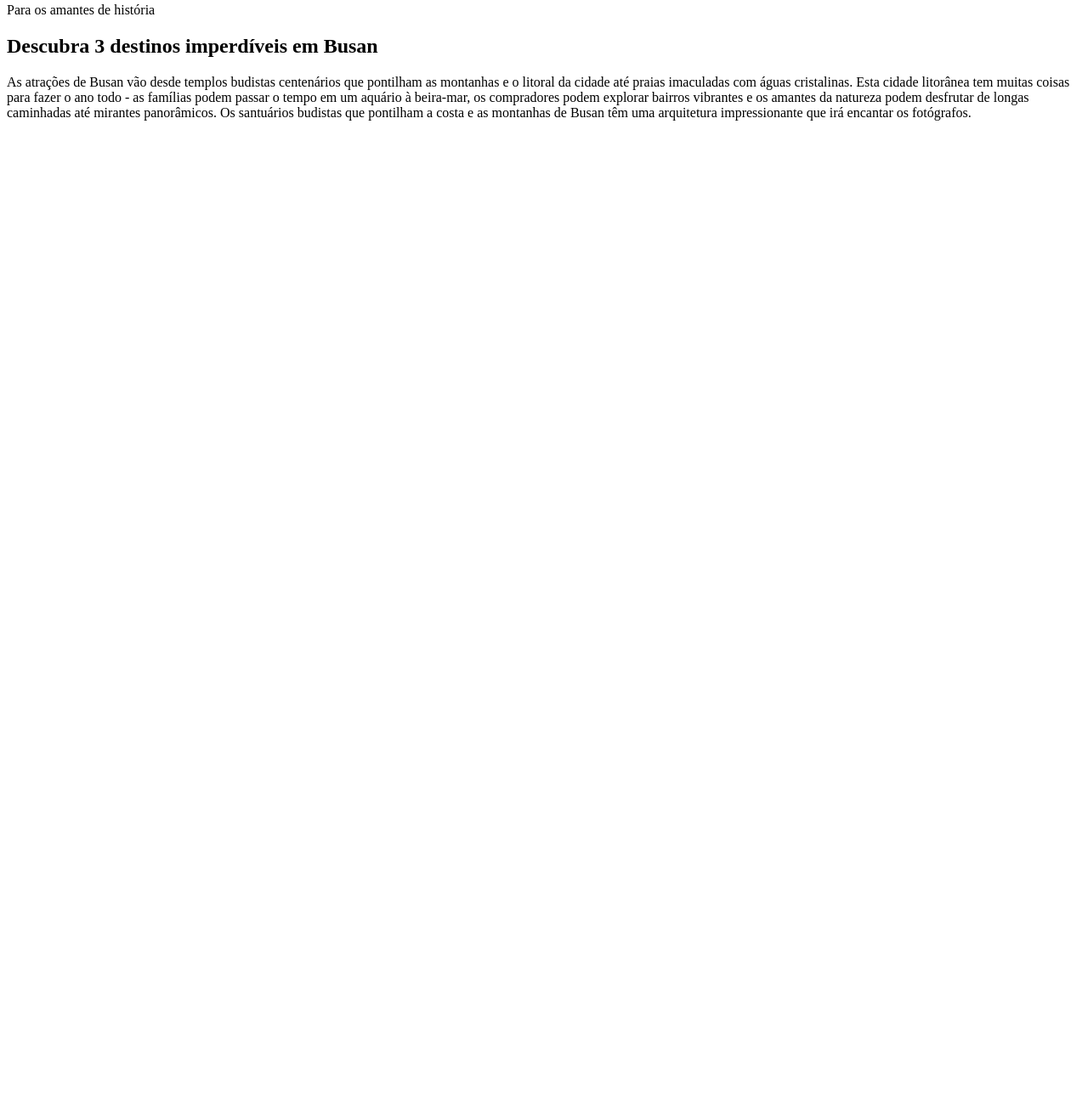
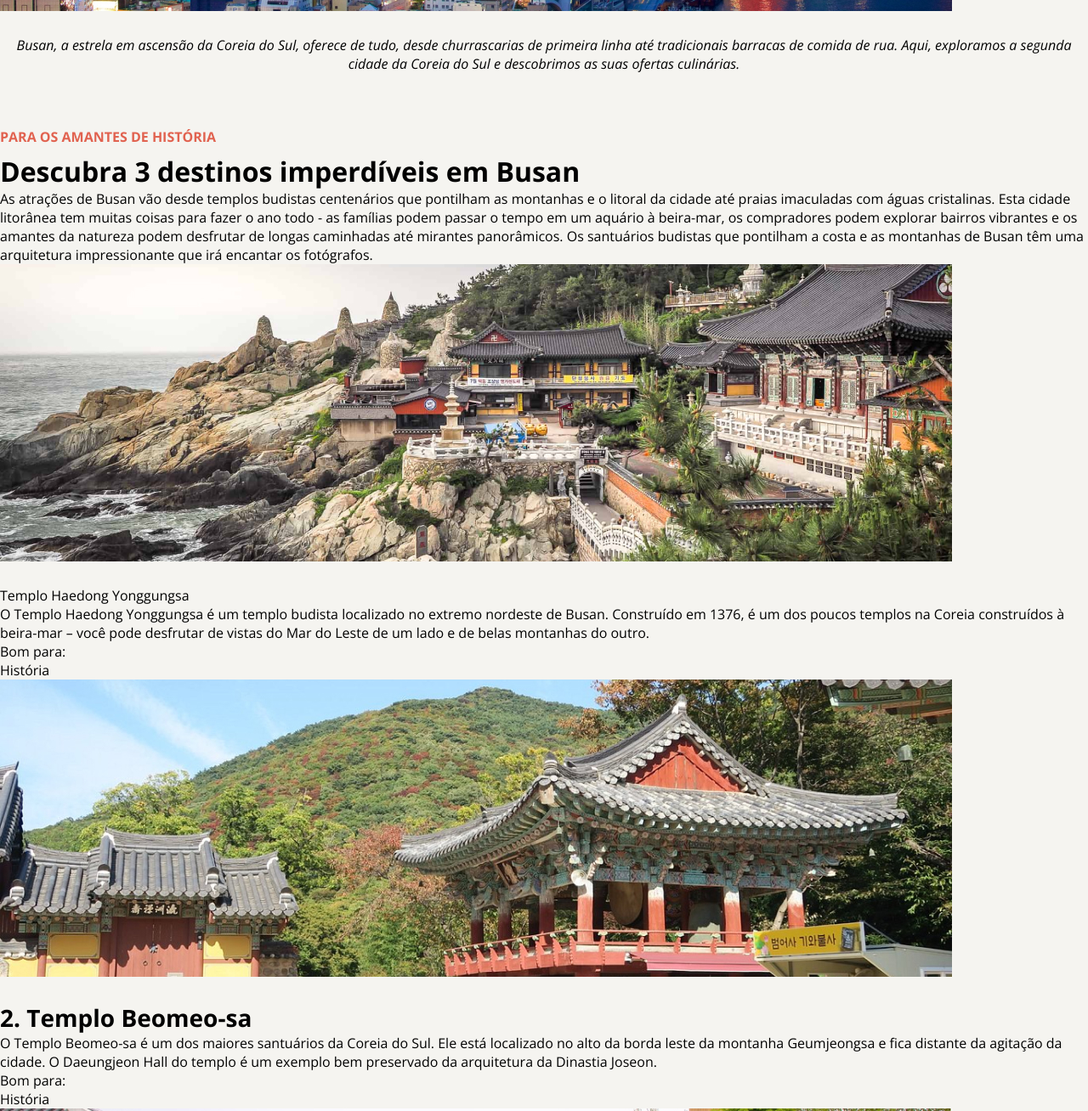
Before and after one commit to kjeehcs/Projeto-LocalTuristico, a plain HTML site: page index.html in a window 1280 px wide. Shown: the part 830-2138 px from the top of the page at 85% size. Before the commit the page ends 988 px from the top, so only its background shows below. Drawn offline with nearby package versions, Linux system fonts and the light colour scheme.

Commit message:
Adicionando mais conteúdo no HTML e estilizando no css

```diff
--- a/index.html
+++ b/index.html
@@ -4,37 +4,95 @@
 <head>
     <meta charset="UTF-8">
     <meta name="viewport" content="width=device-width, initial-scale=1.0">
+    <link rel="preconnect" href="https://fonts.googleapis.com">
+    <link rel="preconnect" href="https://fonts.gstatic.com" crossorigin>
+    <link href="https://fonts.googleapis.com/css2?family=Open+Sans:ital,wght@0,300..800;1,300..800&display=swap"
+        rel="stylesheet">
+    <link rel="stylesheet" href="style.css">
     <title>Local Turístico</title>
 </head>
 
 <body>
-    <main>
+    <main id="page">
         <section id="introdution">
-            <p>Sua próxima viagem:</p>
+            <p class="para-amantes">Sua próxima viagem:</p>
             <h1>Conheça Busan</h1>
 
             <img src="Assets/busan-main-page.jpg" alt="Imagem de Busan, a estrela em ascensão da Coreia do Sul.">
 
-            <p>Busan, a estrela em ascensão da Coreia do Sul, oferece de tudo, desde churrascarias de primeira linha até
+            <p id="subtitle">Busan, a estrela em ascensão da Coreia do Sul, oferece de tudo, desde churrascarias de primeira linha até
                 tradicionais barracas de comida de rua. Aqui, exploramos a segunda cidade da Coreia do Sul e descobrimos
                 as suas ofertas culinárias.</p>
 
         </section>
 
         <section id="discover">
-            <p>Para os amantes de história</p>
+            <div id="templo-haedong">
+                <p class="para-amantes">Para os amantes de história</p>
                 <h2>Descubra 3 destinos imperdíveis em Busan</h2>
 
                 <p>As atrações de Busan vão desde templos budistas centenários que pontilham as montanhas e o litoral da
-                cidade até praias imaculadas com águas cristalinas. Esta cidade litorânea tem muitas coisas para fazer o
+                    cidade até praias imaculadas com águas cristalinas. Esta cidade litorânea tem muitas coisas para
+                    fazer o
                     ano todo - as famílias podem passar o tempo em um aquário à beira-mar, os compradores podem explorar
                     bairros vibrantes e os amantes da natureza podem desfrutar de longas caminhadas até mirantes
                     panorâmicos.
-                Os santuários budistas que pontilham a costa e as montanhas de Busan têm uma arquitetura impressionante
+                    Os santuários budistas que pontilham a costa e as montanhas de Busan têm uma arquitetura
+                    impressionante
                     que irá encantar os fotógrafos.
                 </p>
+                <img src="Assets/templo-haedong.jpg" alt="templo-haedong">
+                <ol>
+                    <li>Templo Haedong Yonggungsa </li>
+                </ol>
 
+                <p>
+                    O Templo Haedong Yonggungsa é um templo budista localizado no extremo nordeste de Busan. Construído
+                    em
+                    1376,
+                    é um dos poucos templos na Coreia construídos à beira-mar – você pode desfrutar de vistas do Mar do
+                    Leste de
+                    um lado e de belas montanhas do outro.
+                </p>
 
+                <p>Bom para:</p>
+                <ul>
+                    <li>História</li>
+                </ul>
+            </div>
+            <div id="templo-beomeo-sa">
+                <img src="Assets/templo-beomeo-sa.jpg" alt="Imagem do Templo Beomeo-sa">
+
+                <h3>2. Templo Beomeo-sa</h2>
+                <p>
+                    O Templo Beomeo-sa é um dos maiores santuários da Coreia do Sul. Ele está localizado no alto da
+                    borda leste da montanha Geumjeongsa e fica distante da agitação da cidade. O Daeungjeon Hall do
+                    templo é um exemplo bem preservado da arquitetura da Dinastia Joseon.
+                </p>
+                <p>Bom para:</p>
+                <ul>
+                    <li> História </li>
+                </ul>
+            </div>
+            <div id="parque-yongdusan">
+                <img src="Assets/parque-yongdusan.jpg" alt="Imagem do Parque Yongdusan">
+
+                <h3>3. Parque Yongdusan</h2>
+                <p>
+                    O Parque Yongdusan, localizado no centro de Busan, abriga alguns dos monumentos mais importantes da
+                    cidade. Você pode ver vistas espetaculares do topo da Torre Busan, de 120 metros de altura. O parque
+                    tem 2 museus – confira os instrumentos musicais tradicionais no Museum of World Folk Instruments e
+                    mais de 80 veleiros coreanos no Exhibition Hall of World Model Boats.
+                </p>
+                <p>Bom para:
+
+                </p>
+                <ul>
+                    <li>Casais</li>
+                    <li>Familias</li>
+                    <li>Orçamento</li>
+                </ul>
+            </div>
         </section>
     </main>
 </body>
--- a/style.css
+++ b/style.css
@@ -0,0 +1,47 @@
+*{
+    margin: 0;
+    padding: 0;
+}
+:root{
+    font-family: "Open Sans", sans-serif;
+}
+
+body {
+    background-color: #F5F4F0;
+}
+h1 {
+    font-size: 36px;
+    font-weight: bold;
+    margin-bottom: 40px;
+}
+h2 {
+    font-size: 32px;
+    font-weight: bold;
+}
+h3 {
+    font-size: 28px;
+    font-weight: bold;
+}
+p {
+    font-size: 16px;
+    font-weight: 400;
+}
+#subtitle {
+    font-size: 16px;
+    font-style: italic;
+    margin-bottom: 40px;
+    text-align: center;
+}
+
+.para-amantes{
+    color: #E1624F;
+    text-transform: uppercase;
+    font-weight: bold;
+    font-size: 16px;
+    margin-bottom: 8px;
+    margin-top: 64px;
+}
+img{
+    padding-bottom: 24px;
+
+}
```
Also changed, not shown: Assets/parque-yongdusan.jpg (added), Assets/templo-beomeo-sa.jpg (added), Assets/templo-haedong.jpg (added). Lines whose indentation alone changed are shown as unchanged.
